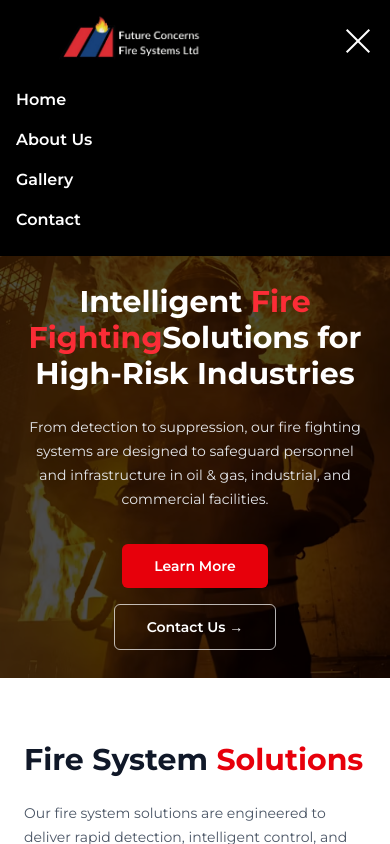
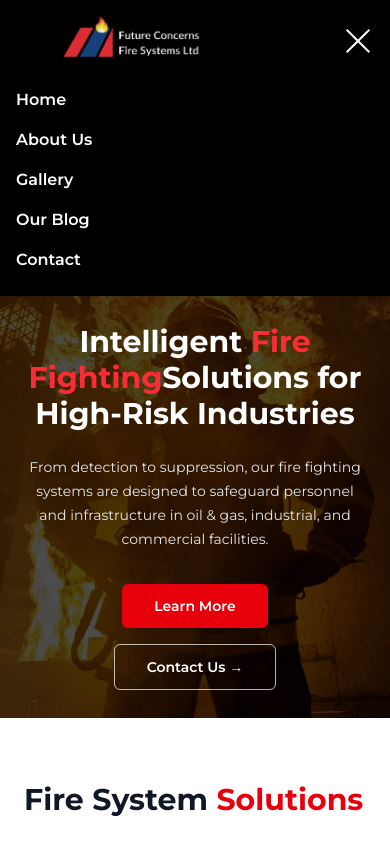
Before and after one commit to jahseed89/future-fire-systems, a Next.js app: page / in a window 390 px wide. Both pictures are taken after a click on the button "Toggle menu". Shown: the top 844 px of the page. Built offline with nearby package versions, Linux system fonts and the light colour scheme.

Commit message:
added blog page to mobile

```diff
--- a/components/Header.tsx
+++ b/components/Header.tsx
@@ -78,6 +78,7 @@ function Header() {
               { href: "/", label: "Home" },
               { href: "/about", label: "About Us" },
               { href: "/gallery", label: "Gallery" },
+              { href: "/blog", label: "Our Blog" },
               { href: "/contact", label: "Contact" },
             ].map((item) => (
               <li key={item.href}>
```
